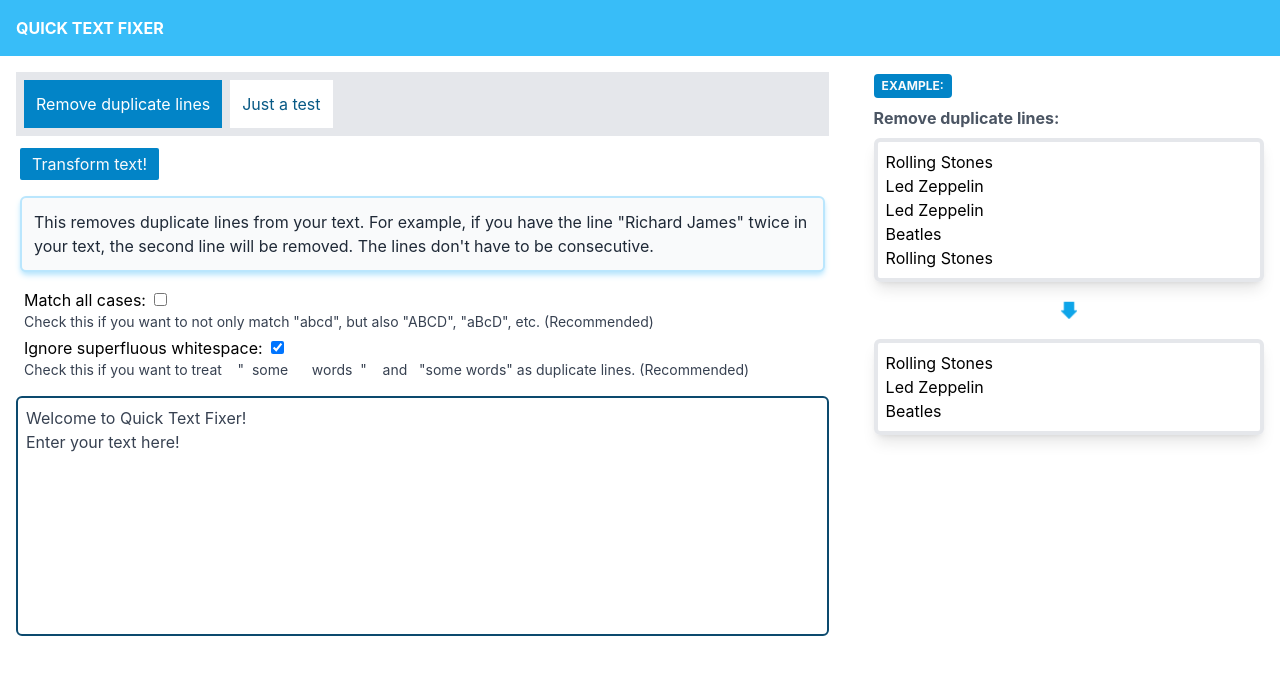
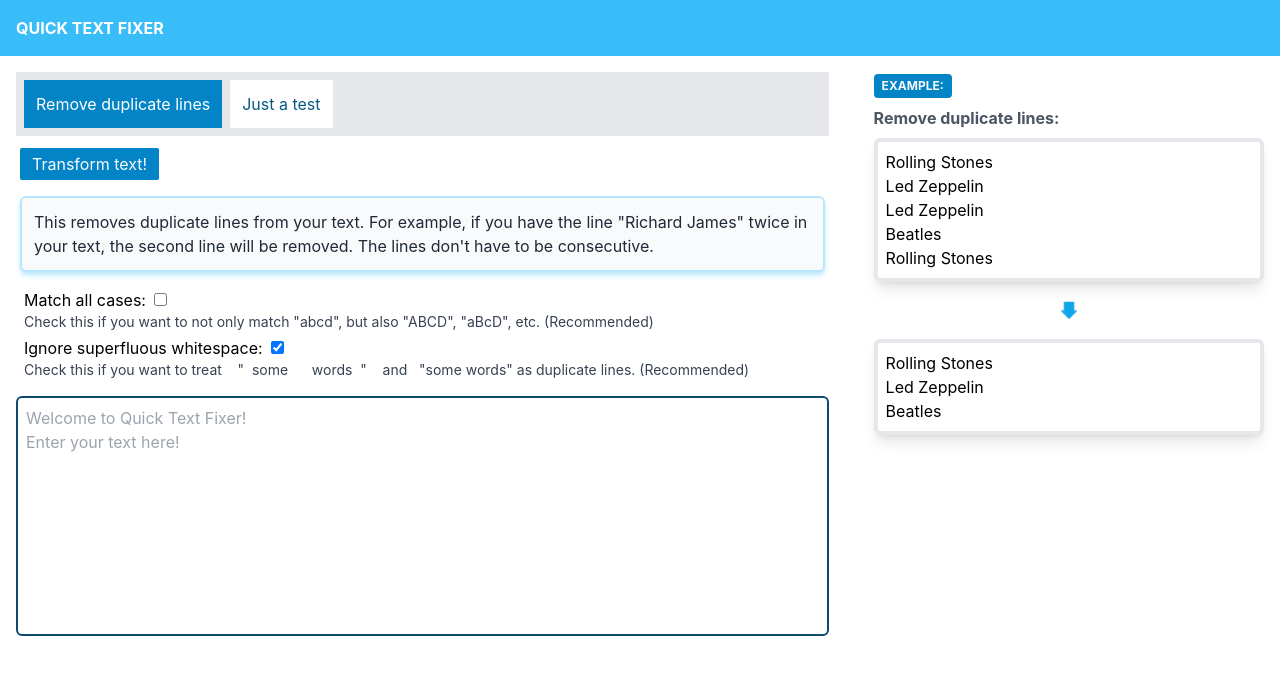
Before and after one commit to Daniel-Wittgenstein/qtf, a React (Create React App) app: page / in a window 1280 px wide. Shown: the top 674 px of the page. Built offline with nearby package versions, Linux system fonts and the light colour scheme.

Commit message:
text input field style improvements

```diff
--- a/src/app/reducers/dataslice.js
+++ b/src/app/reducers/dataslice.js
@@ -6,9 +6,6 @@ import Transformers from "../../Transformers.js"
 
 // eslint-disable-next-line no-unused-vars
 const lodash = require('lodash')
-
-const demoText = `Welcome to Quick Text Fixer!
-Enter your text here!`
 
 
 const appSettings = {
@@ -20,7 +17,7 @@ const appState = {
   appName: "Quick Text Fixer",
   testField: "1234567 initial",
   options: {},
-  inputField: demoText,
+  inputField: "",
   undoPossible: false,
   sideBar: {},
 }
--- a/src/components/TextField.js
+++ b/src/components/TextField.js
@@ -12,6 +12,9 @@ function TextField(props) {
 
   //const [state, setState] = useState('')
 
+  const demoText = `Welcome to Quick Text Fixer!\nEnter your text here!`
+
+
   const appState = useSelector(state => state.main)
 
   const dispatch = useDispatch()
@@ -25,8 +28,9 @@ function TextField(props) {
   return (
     <div>
       <textarea spellCheck="false" className="border-2 border-sky-900 rounded-md resize-none
-        w-[100%] mt-2 p-2 text-gray-700 h-60"
+        w-[100%] mt-2 p-2 text-gray-900 h-60"
         value={val}
+        placeholder={demoText}
         onChange={handleChange}
       />
     </div>
```
